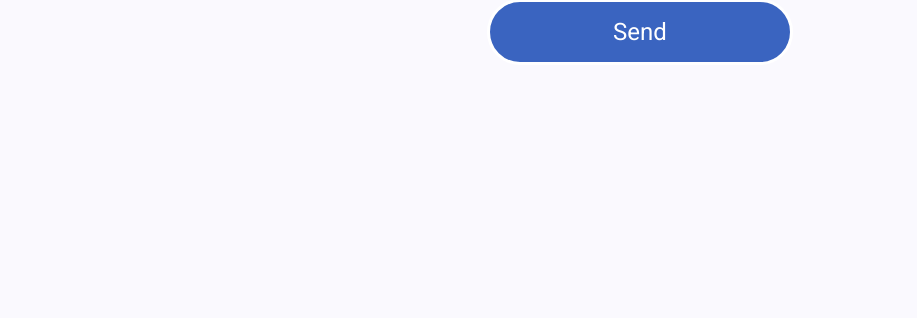
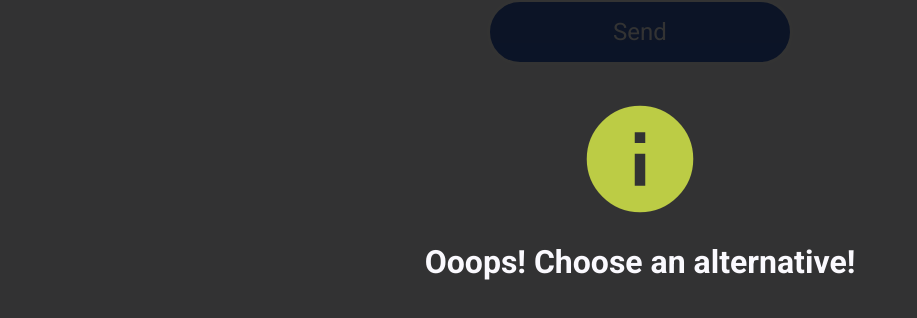
Before and after one commit to ruifernandees/asking-the-dev, a React (Create React App) app: page /question in a window 1280 px wide. Both pictures are taken after a click on the button "Send". Shown: the part 212-530 px from the top of the page, without its empty margins (0-917 px from the left). Built offline with nearby package versions, Linux system fonts and the light colour scheme; no server answers.

Commit message:
Response for wrong or correct answer implemented

```diff
--- a/public/index.html
+++ b/public/index.html
@@ -7,37 +7,16 @@
     <meta name="theme-color" content="#000000" />
     <meta
       name="description"
-      content="Web site created using create-react-app"
+      content="Quiz app for developers"
     />
-    <link rel="apple-touch-icon" href="%PUBLIC_URL%/logo192.png" />
-    <!--
-      manifest.json provides metadata used when your web app is installed on a
-      user's mobile device or desktop. See https://developers.google.com/web/fundamentals/web-app-manifest/
-    -->
-    <link rel="manifest" href="%PUBLIC_URL%/manifest.json" />
-    <!--
-      Notice the use of %PUBLIC_URL% in the tags above.
-      It will be replaced with the URL of the `public` folder during the build.
-      Only files inside the `public` folder can be referenced from the HTML.
 
-      Unlike "/favicon.ico" or "favicon.ico", "%PUBLIC_URL%/favicon.ico" will
-      work correctly both with client-side routing and a non-root public URL.
-      Learn how to configure a non-root public URL by running `npm run build`.
-    -->
-    <title>React App</title>
+    <link href="https://fonts.googleapis.com/icon?family=Material+Icons"
+      rel="stylesheet">
+
+    <title>Asking the Dev</title>
   </head>
   <body>
     <noscript>You need to enable JavaScript to run this app.</noscript>
     <div id="root"></div>
-    <!--
-      This HTML file is a template.
-      If you open it directly in the browser, you will see an empty page.
-
-      You can add webfonts, meta tags, or analytics to this file.
-      The build step will place the bundled scripts into the <body> tag.
-
-      To begin the development, run `npm start` or `yarn start`.
-      To create a production bundle, use `npm run build` or `yarn build`.
-    -->
   </body>
 </html>
--- a/src/reset.css
+++ b/src/reset.css
@@ -18,3 +18,18 @@ li { list-style: none; }
 body {
     background-color: #faf9fe;
 }
+
+/* Rules for sizing the icon. */
+.material-icons.md-18 { font-size: 18px; }
+.material-icons.md-24 { font-size: 24px; }
+.material-icons.md-36 { font-size: 36px; }
+.material-icons.md-48 { font-size: 48px; }
+.material-icons.md-128 { font-size: 128px; }
+
+/* Rules for using icons as black on a light background. */
+.material-icons.md-dark { color: rgba(0, 0, 0, 0.54); }
+.material-icons.md-dark.md-inactive { color: rgba(0, 0, 0, 0.26); }
+
+/* Rules for using icons as white on a dark background. */
+.material-icons.md-light { color: rgba(255, 255, 255, 1); }
+.material-icons.md-light.md-inactive { color: rgba(255, 255, 255, 0.3); }
--- a/src/screens/Question/index.js
+++ b/src/screens/Question/index.js
@@ -1,8 +1,7 @@
-import React, { useState, useEffect } from 'react';
+import React, { useState, useEffect, useRef } from 'react';
 
 import RadioButton from './RadioButton';
 import api from '../../services/api'
-
 
 import './styles.css';
 import logo from '../../images/asking-the-dev.png';
@@ -11,10 +10,15 @@ const Question = () => {
     const [selectedAnswer, setSelectedAnswer] = useState(-1);
     const [question, setQuestion] = useState([]);
 
+    const resultScreen = useRef(null);
+    const correctAnswerScreen = useRef(null);
+    const wrongAnswerScreen = useRef(null);
+    const alertAnswerScreen = useRef(null);
+
     useEffect(() => {
         api.get('?amount=1&category=18&difficulty=easy&type=multiple')
             .then(response => {
-                console.log(response.data);
+                // console.log(response.data);
                 const result = response.data.results[0];
 
                 const allAnswers = [
@@ -23,7 +27,7 @@ const Question = () => {
                 ];
 
                 const shuffle = (arr) => {
-                    for(let i = arr.length - 1; i > 0; i--){
+                    for (let i = arr.length - 1; i > 0; i--) {
                         const j = Math.floor(Math.random() * i)
                         const temp = arr[i]
                         arr[i] = arr[j]
@@ -46,13 +50,61 @@ const Question = () => {
         setSelectedAnswer(index);
     }
 
+    function handleSend(selectedAnswer) {
+        if (selectedAnswer < 0 || selectedAnswer > 4) {
+            resultScreen.current.style.display = 'flex';
+            alertAnswerScreen.current.style.display = 'flex';
+            return;
+        }
+
+        const allAnswers = question[0].allAnswers;
+        const found = allAnswers.find(item => allAnswers.indexOf(item) === selectedAnswer);
+
+        const isCorrect = (question[0].correct_answer === found);
+        if (isCorrect) {
+            resultScreen.current.style.display = 'flex';
+            correctAnswerScreen.current.style.display = 'flex';
+        } else {
+            resultScreen.current.style.display = 'flex';
+            wrongAnswerScreen.current.style.display = 'flex';
+        }
+        // console.log(selectedAnswer);
+        // console.log(allAnswers);
+        // console.log(found);
+    }
+
     return (
         <section className="question">
-            <img className="logo" src={logo} alt="Asking the Dev logo"/>
+            <img className="logo" src={logo} alt="Asking the Dev logo" />
             {/* <h1>{question.map((item) => {
                 return item.question;
             })}</h1> */}
             <h1>{question.map(item => item.question)}</h1>
+
+            <div
+                className={`result`}
+                ref={resultScreen}
+            >
+                <div className="success" ref={correctAnswerScreen}>
+                    <span className="material-icons md-128">
+                        check_circle_outline
+                    </span>
+
+                    <h1>Very well! You got the question right!</h1>
+                </div>
+                <div className="error" ref={wrongAnswerScreen}>
+                    <span className="material-icons md-128">
+                        highlight_off
+                    </span>
+                    <h1>Ooops! You got the question wrong!</h1>
+                </div>
+                <div className="alert" ref={alertAnswerScreen}>
+                    <span className="material-icons md-128">
+                        info
+                    </span>
+                    <h1>Ooops! Choose an alternative!</h1>
+                </div>
+            </div>
 
             <div className="cards">
                 {question.map((item) => {
@@ -63,7 +115,7 @@ const Question = () => {
                             <div
                                 className={`card ${
                                     selectedAnswer === index ? 'selected' : ''
-                                }`}
+                                    }`}
                                 key={index}
                                 onClick={() => handleSelectAnswer(index)}
                             >
@@ -75,7 +127,7 @@ const Question = () => {
                 })}
             </div>
 
-            <button>Send</button>
+            <button onClick={() => handleSend(selectedAnswer)}>Send</button>
         </section>
     );
 };
--- a/src/screens/Question/styles.css
+++ b/src/screens/Question/styles.css
@@ -23,6 +23,99 @@
   margin-top: 20px;
   font-weight: 400;
   font-size: 32px;
+}
+
+.question .result {
+  height: 100vh;
+  width: 100vw;
+  margin: 0;
+  top: 0;
+  padding: 0;
+  background-color: rgba(0, 0, 0, 0.8);
+  position: fixed;
+  display: -webkit-box;
+  display: -ms-flexbox;
+  display: flex;
+  -webkit-box-orient: vertical;
+  -webkit-box-direction: normal;
+      -ms-flex-direction: column;
+          flex-direction: column;
+  -webkit-box-pack: center;
+      -ms-flex-pack: center;
+          justify-content: center;
+  -webkit-box-align: center;
+      -ms-flex-align: center;
+          align-items: center;
+  display: none;
+}
+
+.question .result h1 {
+  color: #faf9fe;
+  font-weight: 700;
+  text-align: center;
+}
+
+.question .result .success {
+  display: -webkit-box;
+  display: -ms-flexbox;
+  display: flex;
+  -webkit-box-orient: vertical;
+  -webkit-box-direction: normal;
+      -ms-flex-direction: column;
+          flex-direction: column;
+  -webkit-box-pack: center;
+      -ms-flex-pack: center;
+          justify-content: center;
+  -webkit-box-align: center;
+      -ms-flex-align: center;
+          align-items: center;
+  display: none;
+}
+
+.question .result .success span {
+  color: #61bf4b;
+}
+
+.question .result .error {
+  display: -webkit-box;
+  display: -ms-flexbox;
+  display: flex;
+  -webkit-box-orient: vertical;
+  -webkit-box-direction: normal;
+      -ms-flex-direction: column;
+          flex-direction: column;
+  -webkit-box-pack: center;
+      -ms-flex-pack: center;
+          justify-content: center;
+  -webkit-box-align: center;
+      -ms-flex-align: center;
+          align-items: center;
+  display: none;
+}
+
+.question .result .error span {
+  color: #c6513e;
+}
+
+.question .result .alert {
+  display: -webkit-box;
+  display: -ms-flexbox;
+  display: flex;
+  -webkit-box-orient: vertical;
+  -webkit-box-direction: normal;
+      -ms-flex-direction: column;
+          flex-direction: column;
+  -webkit-box-pack: center;
+      -ms-flex-pack: center;
+          justify-content: center;
+  -webkit-box-align: center;
+      -ms-flex-align: center;
+          align-items: center;
+  display: none;
+}
+
+.question .result .alert span {
+  color: #BCCC45;
 }
 
 .question .cards {
--- a/src/screens/Question/styles.scss
+++ b/src/screens/Question/styles.scss
@@ -4,6 +4,7 @@ $correct_answer: #61bf4b;
 $wrong_answer: #c6513e;
 $button_color: #3a64c0;
 $background_color: #faf9fe;
+$alert_color: #BCCC45;
 
 .question {
     @include flexCenter(column);
@@ -17,6 +18,49 @@ $background_color: #faf9fe;
         margin-top: 20px;
         font-weight: 400;
         font-size: 32px;
+    }
+
+    .result {
+        height: 100vh;
+        width: 100vw;
+        margin: 0;
+        top: 0;
+        padding: 0;
+        background-color: rgba(0, 0, 0, .8);
+        position: fixed;
+        // display: none;
+        @include flexCenter(column);
+        display: none;
+
+        h1 {
+            color: $background-color;
+            font-weight: 700;
+            text-align: center;
+        }
+
+        .success {
+            @include flexCenter(column);
+            span {
+                color: $correct_answer;
+            }
+            display: none;
+        }
+
+        .error {
+            @include flexCenter(column);
+            span {
+                color: $wrong_answer;
+            }
+            display: none;
+        }
+
+        .alert {
+            @include flexCenter(column);
+            span {
+                color: $alert_color;
+            }
+            display: none;
+        }
     }
 
     .cards {
```
Also changed, not shown: src/images/asking-the-dev.png, 1 other file (tests, documents, lock files or other folders).
